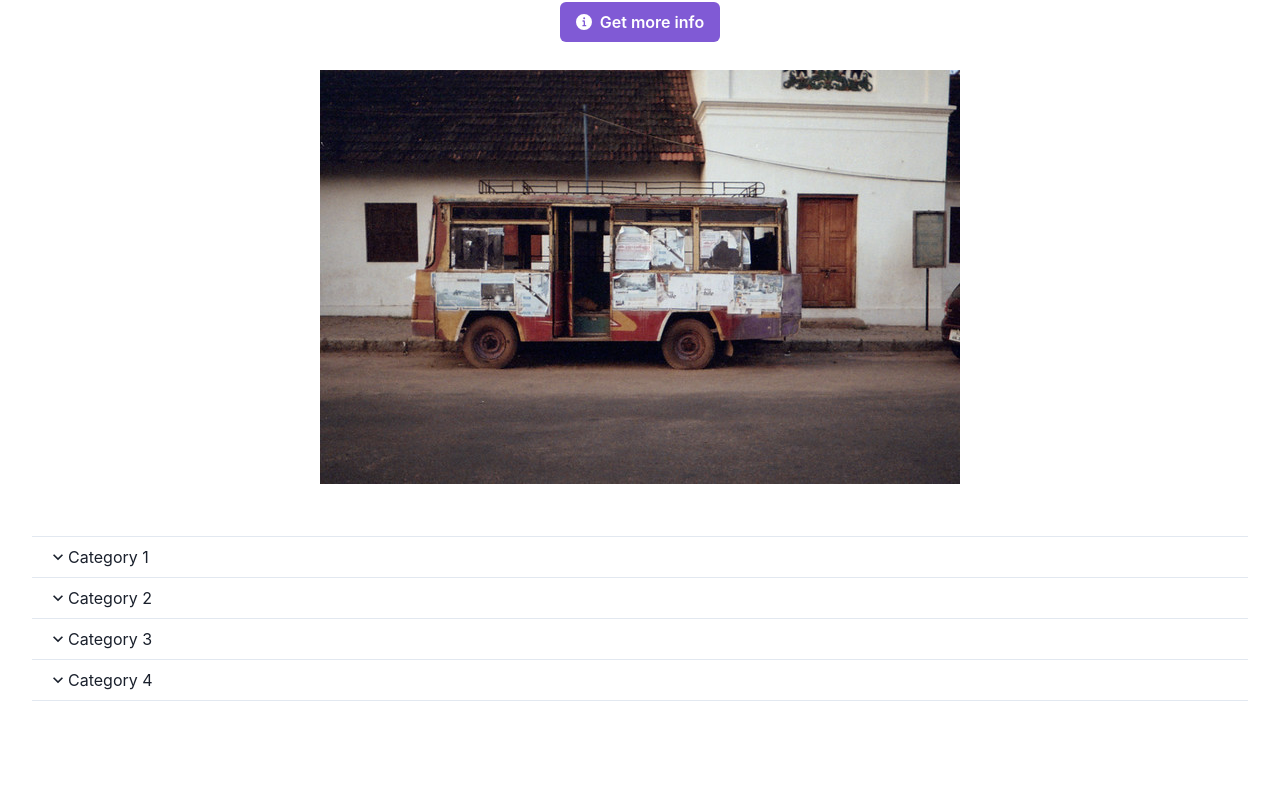
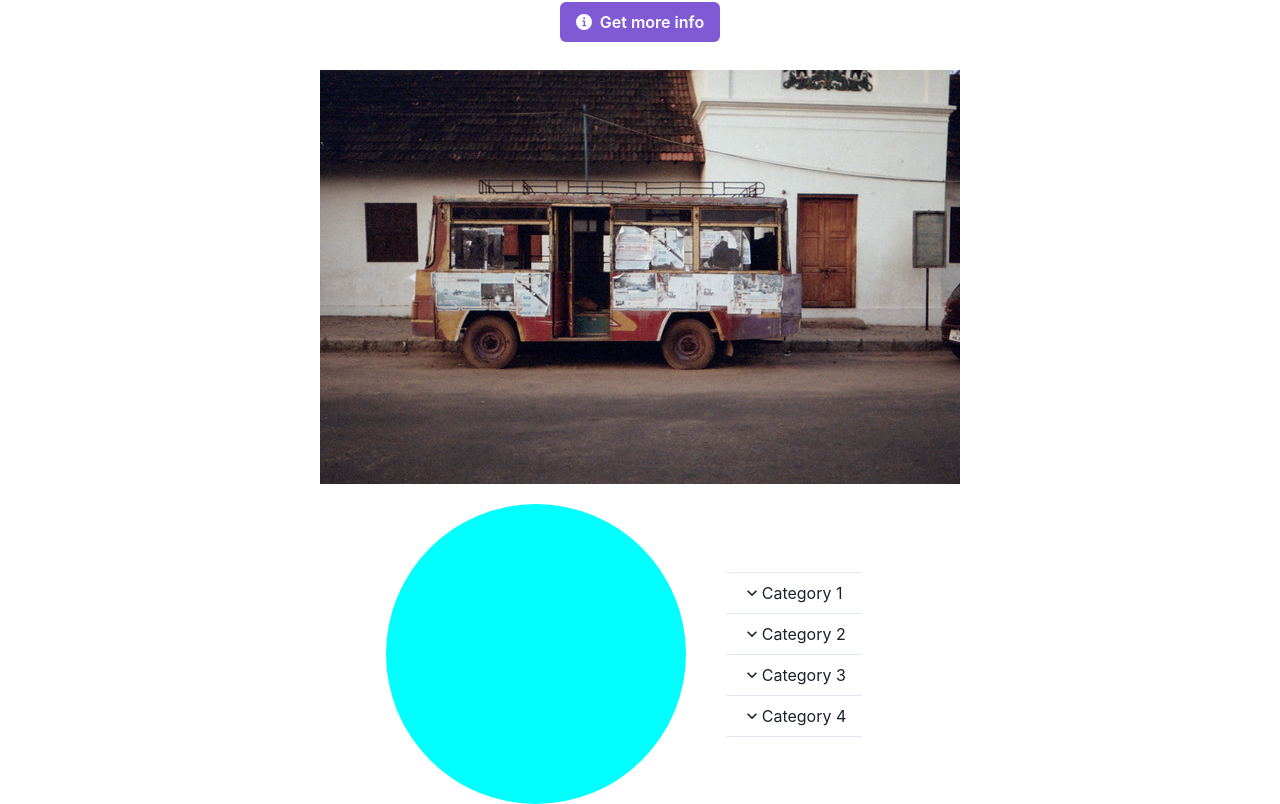
Before and after one commit to x-image-privacy/explaining-image-privacy-app, a React (Create React App) app: page / in a window 1280 px wide. Shown: the part 233-1037 px from the top of the page. Before the commit the page ends 966 px from the top, so only its background shows below. Built offline with nearby package versions, Linux system fonts and the light colour scheme.

Commit message:
feat: add horizontal stack with circle

```diff
--- a/src/App.tsx
+++ b/src/App.tsx
@@ -1,13 +1,17 @@
 import { FC } from 'react';
 import { useTranslation } from 'react-i18next';
 
-import { Heading, Text, VStack } from '@chakra-ui/react';
+import { Circle, HStack, Heading, Text, VStack } from '@chakra-ui/react';
 
 import CategoryExplanations from './components/CategoryExplanations';
 import DisplayImage from './components/DisplayImage';
 import MoreInfo from './components/MoreInfo';
 import AppBar from './components/common/AppBar';
-import { MAIN_CONTAINER_CY, MAIN_HEADING_CY } from './config/selectors';
+import {
+  GRAPH_CONTAINER_CY,
+  MAIN_CONTAINER_CY,
+  MAIN_HEADING_CY,
+} from './config/selectors';
 
 const App: FC = () => {
   const { t } = useTranslation();
@@ -24,7 +28,12 @@ const App: FC = () => {
       </Text>
       <MoreInfo />
       <DisplayImage mt={2} />
-      <CategoryExplanations />
+      <HStack id={GRAPH_CONTAINER_CY}>
+        <Circle size="300px" bg="cyan" color="white">
+          {' '}
+        </Circle>
+        <CategoryExplanations />
+      </HStack>
     </VStack>
   );
 };
--- a/src/config/selectors.ts
+++ b/src/config/selectors.ts
@@ -1,4 +1,5 @@
 export const MAIN_CONTAINER_CY = 'mainContainer';
+export const GRAPH_CONTAINER_CY = 'graphContainer';
 export const LANGUAGE_SELECT_CY = 'languageSelect';
 export const COLOR_SWITCH_BUTTON_CY = 'colorSwitch';
 export const MAIN_HEADING_CY = 'mainHeading';
```
Also changed, not shown: 1 other file (tests, documents, lock files or other folders).
